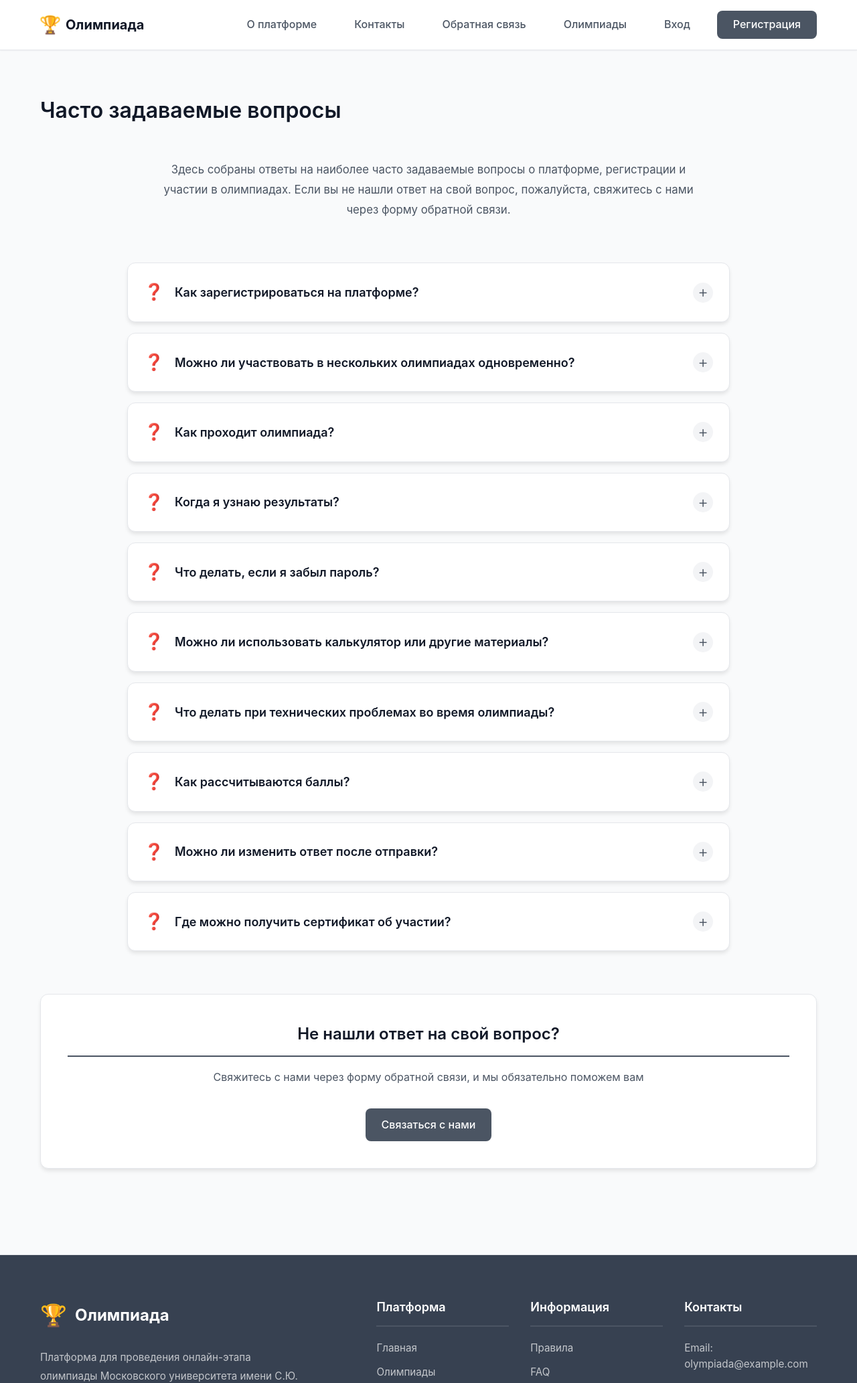
After one commit to olympiada123/olympiada, a Django app: template app/templates/faq.html in a window 1280 px wide. The commit adds this page. Shown: the top 2065 px of the page at 67% size. Run offline with Django 5.2, Linux system fonts and the light colour scheme; the template is opened without the code that fills it, so the values that code supplies are empty.

Commit message:
Created FAQ page template and styles

```diff
--- a/app/static/css/style.css
+++ b/app/static/css/style.css
@@ -1405,3 +1405,136 @@ textarea.form-control {
         max-width: 100%;
     }
 }
+
+.faq-intro {
+    margin-bottom: 2rem;
+}
+
+.faq-container {
+    max-width: 900px;
+    margin: 0 auto;
+}
+
+.faq-item {
+    background: var(--bg-primary);
+    border-radius: 0.75rem;
+    box-shadow: var(--shadow-md);
+    border: 1px solid var(--border-color);
+    margin-bottom: 1rem;
+    overflow: hidden;
+    transition: var(--transition);
+}
+
+.faq-item:hover {
+    box-shadow: var(--shadow-lg);
+}
+
+.faq-item.active {
+    border-color: var(--primary-color);
+}
+
+.faq-question {
+    display: flex;
+    align-items: center;
+    gap: 1rem;
+    padding: 1.5rem;
+    cursor: pointer;
+    user-select: none;
+    transition: var(--transition);
+}
+
+.faq-question:hover {
+    background: var(--bg-secondary);
+}
+
+.faq-item.active .faq-question {
+    background: var(--bg-secondary);
+    border-bottom: 1px solid var(--border-color);
+}
+
+.faq-icon {
+    font-size: 1.5rem;
+    flex-shrink: 0;
+}
+
+.faq-question h3 {
+    flex: 1;
+    font-size: 1.125rem;
+    font-weight: 600;
+    color: var(--text-primary);
+    margin: 0;
+    line-height: 1.5;
+}
+
+.faq-toggle {
+    font-size: 1.5rem;
+    font-weight: 300;
+    color: var(--primary-color);
+    width: 30px;
+    height: 30px;
+    display: flex;
+    align-items: center;
+    justify-content: center;
+    flex-shrink: 0;
+    transition: var(--transition);
+    border-radius: 50%;
+    background: var(--bg-tertiary);
+}
+
+.faq-item.active .faq-toggle {
+    transform: rotate(45deg);
+    background: var(--primary-color);
+    color: white;
+}
+
+.faq-answer {
+    max-height: 0;
+    overflow: hidden;
+    transition: max-height 0.3s ease-out, padding 0.3s ease-out;
+    padding: 0 1.5rem;
+}
+
+.faq-item.active .faq-answer {
+    max-height: 500px;
+    padding: 1.5rem;
+}
+
+.faq-answer p {
+    color: var(--text-secondary);
+    line-height: 1.8;
+    margin: 0;
+    font-size: 1rem;
+}
+
+.faq-cta {
+    margin-top: 3rem;
+}
+
+@media (max-width: 768px) {
+    .faq-question {
+        padding: 1.25rem;
+        gap: 0.75rem;
+    }
+
+    .faq-question h3 {
+        font-size: 1rem;
+    }
+
+    .faq-icon {
+        font-size: 1.25rem;
+    }
+
+    .faq-toggle {
+        width: 28px;
+        height: 28px;
+        font-size: 1.25rem;
+    }
+
+    .faq-item.active .faq-answer {
+        padding: 1.25rem;
+    }
+
+    .faq-answer p {
+        font-size: 0.95rem;
+    }
+}
--- /dev/null
+++ b/app/static/js/faq.js
@@ -0,0 +1,25 @@
+document.addEventListener('DOMContentLoaded', function() {
+    const faqItems = document.querySelectorAll('.faq-item');
+
+    faqItems.forEach(function(item) {
+        const question = item.querySelector('.faq-question');
+
+        question.addEventListener('click', function() {
+            const isActive = item.classList.contains('active');
+
+            // Закрываем все другие элементы
+            faqItems.forEach(function(otherItem) {
+                if (otherItem !== item) {
+                    otherItem.classList.remove('active');
+                }
+            });
+
+            // Переключаем текущий элемент
+            if (isActive) {
+                item.classList.remove('active');
+            } else {
+                item.classList.add('active');
+            }
+        });
+    });
+});
--- /dev/null
+++ b/app/templates/faq.html
@@ -0,0 +1,151 @@
+{% extends 'base.html' %}
+
+{% block title %}Часто задаваемые вопросы - Олимпиада{% endblock %}
+
+{% block content %}
+<div class="container">
+    <div class="about-page">
+        <h1 class="about-page-title">Часто задаваемые вопросы</h1>
+
+        <section class="about-section">
+            <div class="faq-intro">
+                <p style="color: var(--text-secondary); font-size: 1.05rem; line-height: 1.8; text-align: center; max-width: 800px; margin: 0 auto 3rem;">
+                    Здесь собраны ответы на наиболее часто задаваемые вопросы о платформе, регистрации и участии в олимпиадах.
+                    Если вы не нашли ответ на свой вопрос, пожалуйста, свяжитесь с нами через форму обратной связи.
+                </p>
+            </div>
+        </section>
+
+        <section class="about-section">
+            <div class="faq-container">
+                <div class="faq-item">
+                    <div class="faq-question">
+                        <span class="faq-icon">❓</span>
+                        <h3>Как зарегистрироваться на платформе?</h3>
+                        <span class="faq-toggle">+</span>
+                    </div>
+                    <div class="faq-answer">
+                        <p>Для регистрации перейдите на страницу регистрации, заполните форму с вашими данными, укажите номер студенческого билета и подтвердите email. После регистрации вы сможете выбрать интересующие вас олимпиады.</p>
+                    </div>
+                </div>
+
+                <div class="faq-item">
+                    <div class="faq-question">
+                        <span class="faq-icon">❓</span>
+                        <h3>Можно ли участвовать в нескольких олимпиадах одновременно?</h3>
+                        <span class="faq-toggle">+</span>
+                    </div>
+                    <div class="faq-answer">
+                        <p>Да, вы можете зарегистрироваться на несколько олимпиад по разным предметам. Убедитесь, что время проведения олимпиад не совпадает, чтобы вы могли полноценно участвовать в каждой из них.</p>
+                    </div>
+                </div>
+
+                <div class="faq-item">
+                    <div class="faq-question">
+                        <span class="faq-icon">❓</span>
+                        <h3>Как проходит олимпиада?</h3>
+                        <span class="faq-toggle">+</span>
+                    </div>
+                    <div class="faq-answer">
+                        <p>Олимпиада проходит в онлайн-формате. В назначенное время вы входите в систему, получаете доступ к заданиям и выполняете их в течение отведенного времени. Система автоматически отслеживает время и сохраняет ваши ответы.</p>
+                    </div>
+                </div>
+
+                <div class="faq-item">
+                    <div class="faq-question">
+                        <span class="faq-icon">❓</span>
+                        <h3>Когда я узнаю результаты?</h3>
+                        <span class="faq-toggle">+</span>
+                    </div>
+                    <div class="faq-answer">
+                        <p>Результаты обрабатываются автоматически и становятся доступны сразу после завершения олимпиады. Вы можете просмотреть свои результаты в личном кабинете, а также увидеть свой рейтинг среди других участников.</p>
+                    </div>
+                </div>
+
+                <div class="faq-item">
+                    <div class="faq-question">
+                        <span class="faq-icon">❓</span>
+                        <h3>Что делать, если я забыл пароль?</h3>
+                        <span class="faq-toggle">+</span>
+                    </div>
+                    <div class="faq-answer">
+                        <p>На странице входа в систему есть функция восстановления пароля. Введите ваш email, и мы отправим вам инструкции по восстановлению доступа к аккаунту.</p>
+                    </div>
+                </div>
+
+                <div class="faq-item">
+                    <div class="faq-question">
+                        <span class="faq-icon">❓</span>
+                        <h3>Можно ли использовать калькулятор или другие материалы?</h3>
+                        <span class="faq-toggle">+</span>
+                    </div>
+                    <div class="faq-answer">
+                        <p>Правила использования дополнительных материалов зависят от конкретной олимпиады. Подробная информация о разрешенных материалах указывается в описании каждой олимпиады перед началом регистрации.</p>
+                    </div>
+                </div>
+
+                <div class="faq-item">
+                    <div class="faq-question">
+                        <span class="faq-icon">❓</span>
+                        <h3>Что делать при технических проблемах во время олимпиады?</h3>
+                        <span class="faq-toggle">+</span>
+                    </div>
+                    <div class="faq-answer">
+                        <p>Если у вас возникли технические проблемы, немедленно свяжитесь с технической поддержкой через форму обратной связи или по указанным контактам. Обязательно укажите номер студенческого билета и опишите проблему максимально подробно.</p>
+                    </div>
+                </div>
+
+                <div class="faq-item">
+                    <div class="faq-question">
+                        <span class="faq-icon">❓</span>
+                        <h3>Как рассчитываются баллы?</h3>
+                        <span class="faq-toggle">+</span>
+                    </div>
+                    <div class="faq-answer">
+                        <p>Система оценки использует различные методы в зависимости от типа вопросов. Баллы могут начисляться за правильные ответы, частично правильные ответы, а также могут применяться штрафы за неправильные ответы. Подробная информация о системе оценки доступна в описании каждой олимпиады.</p>
+                    </div>
+                </div>
+
+                <div class="faq-item">
+                    <div class="faq-question">
+                        <span class="faq-icon">❓</span>
+                        <h3>Можно ли изменить ответ после отправки?</h3>
+                        <span class="faq-toggle">+</span>
+                    </div>
+                    <div class="faq-answer">
+                        <p>В большинстве случаев вы можете изменить ответ до окончания времени олимпиады. Однако после окончания времени или финальной отправки результатов изменения невозможны. Рекомендуем внимательно проверять ответы перед финальной отправкой.</p>
+                    </div>
+                </div>
+
+                <div class="faq-item">
+                    <div class="faq-question">
+                        <span class="faq-icon">❓</span>
+                        <h3>Где можно получить сертификат об участии?</h3>
+                        <span class="faq-toggle">+</span>
+                    </div>
+                    <div class="faq-answer">
+                        <p>Сертификаты об участии и дипломы доступны в личном кабинете после завершения олимпиады. Вы можете скачать их в электронном виде. Информация о выдаче бумажных сертификатов публикуется отдельно для каждой олимпиады.</p>
+                    </div>
+                </div>
+            </div>
+        </section>
+
+        <section class="about-section">
+            <div class="faq-cta">
+                <div class="about-card" style="text-align: center; padding: 2.5rem;">
+                    <h2 class="card-heading" style="margin-bottom: 1rem;">Не нашли ответ на свой вопрос?</h2>
+                    <p style="color: var(--text-secondary); margin-bottom: 2rem; line-height: 1.8;">
+                        Свяжитесь с нами через форму обратной связи, и мы обязательно поможем вам
+                    </p>
+                    <a href="{% url 'contact_form' %}" class="btn btn-primary">Связаться с нами</a>
+                </div>
+            </div>
+        </section>
+    </div>
+</div>
+{% endblock %}
+
+{% block extra_js %}
+{% load static %}
+<script src="{% static 'js/faq.js' %}"></script>
+{% endblock %}
```
